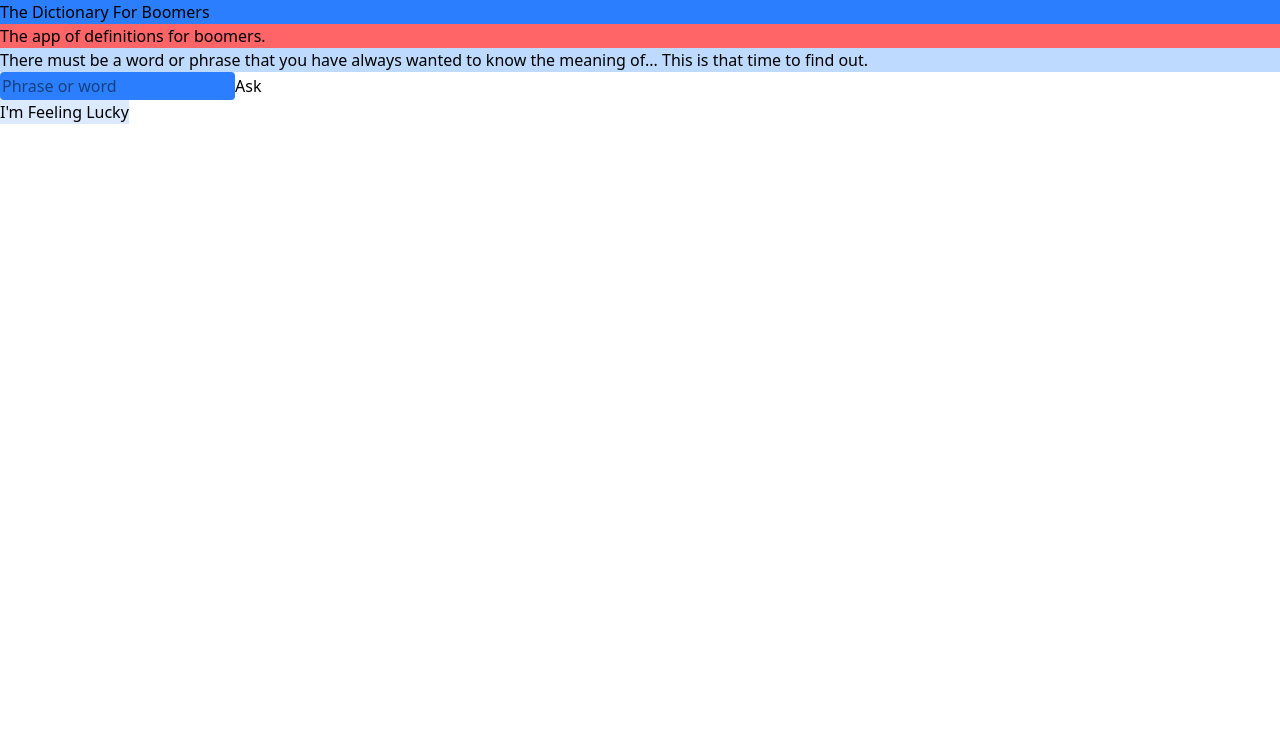
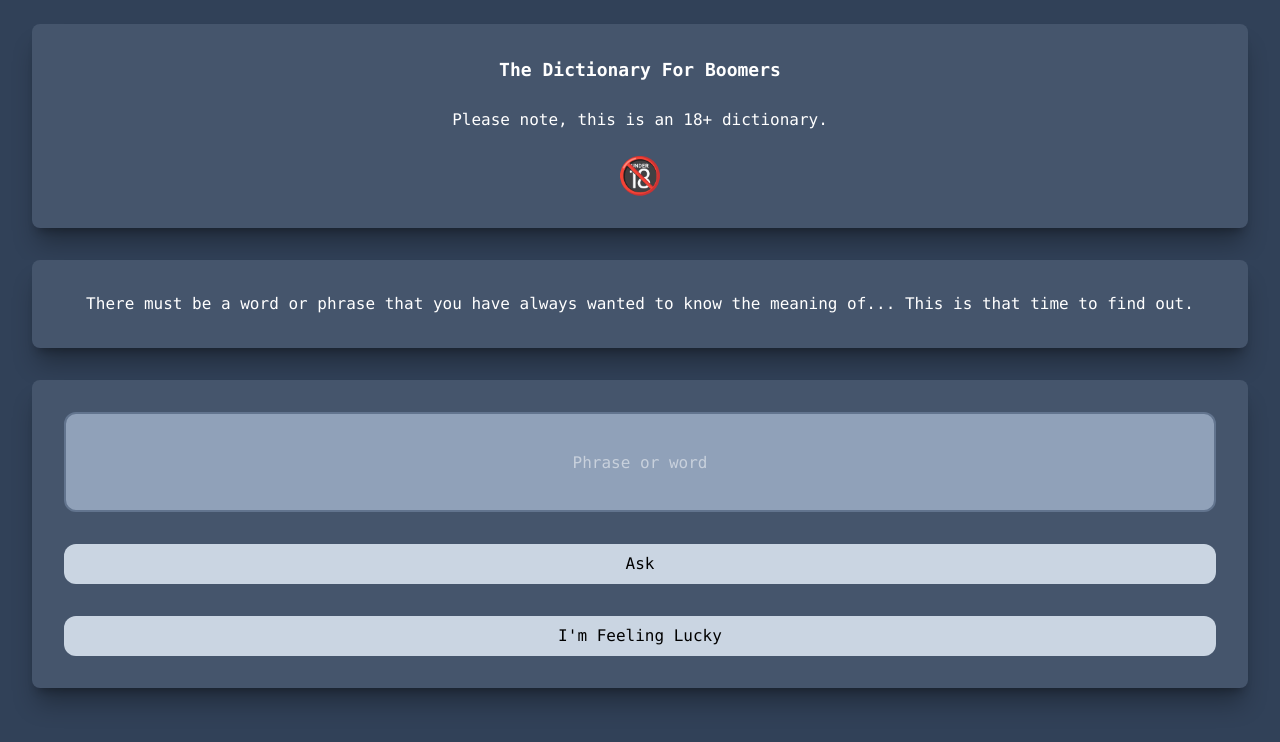
Before and after one commit to josephhelmore/Dictionary-app, a React (Vite) app in the folder Dictionary-app/: page / in a window 1280 px wide. Shown: the top 742 px of the page. Built offline with nearby package versions, Linux system fonts and the light colour scheme.

Commit message:
add styling

```diff
--- a/Dictionary-app/src/App.tsx
+++ b/Dictionary-app/src/App.tsx
@@ -1,13 +1,12 @@
 import "./App.css";
-import { Header, AppDescription, UserBody } from "./Components";
+import { Header, UserBody } from "./Components";
 
 function App() {
   return (
-    <>
+    <div className="h-screen bg-slate-700 pt-6">
       <Header />
-      <AppDescription />
-      <UserBody/>
-    </>
+      <UserBody />
+    </div>
   );
 }
 
--- a/Dictionary-app/src/Components/Description.tsx
+++ /dev/null
@@ -1,3 +0,0 @@
-export const AppDescription = () => {
-  return <p className="bg-red-400">The app of definitions for boomers.</p>;
-};
--- a/Dictionary-app/src/Components/Header.tsx
+++ b/Dictionary-app/src/Components/Header.tsx
@@ -1,3 +1,13 @@
 export const Header = () => {
-    return <p className="bg-blue-500"> The Dictionary For Boomers</p>
-}
+  return (
+    <section className="flex flex-col text-center text-white font-mono justify-center bg-slate-600 mb-8 mx-8 rounded-lg py-8 shadow-xl/30">
+      <p className="font-bold text-lg">
+        {" "}
+        The Dictionary For Boomers
+      </p>{" "}
+      <br />
+      <p>Please note, this is an 18+ dictionary.</p><br />
+      <p><span className="text-4xl">🔞</span> </p>
+    </section>
+  );
+};
--- a/Dictionary-app/src/Components/OutputDefenitions.tsx
+++ b/Dictionary-app/src/Components/OutputDefenitions.tsx
@@ -2,7 +2,7 @@ export const OutputDefs = ({ newData }: { newData: Record<string, any>[] }) => {
   return (
     <section>
       {newData.map((definition, i) => (
-        <>
+        <div className="h-auto bg-slate-300 rounded-xl h-10 mx-8 p-2 mt-8 text-black active:bg-slate-500 ">
           <p>
             <strong>Word: </strong> {definition.word}
           </p>
@@ -10,7 +10,8 @@ export const OutputDefs = ({ newData }: { newData: Record<string, any>[] }) => {
             <strong>Meaning: </strong>
             {definition.meaning}
           </p>
-        </>
+
+        </div>
       ))}
     </section>
   );
--- a/Dictionary-app/src/Components/SubmitForm.tsx
+++ b/Dictionary-app/src/Components/SubmitForm.tsx
@@ -8,6 +8,7 @@ type SubmitFormProps = {
 export const SubmitForm = ({ setNewData }: SubmitFormProps) => {
   const [newQuery, setNewQuery] = useState("");
   const [isValid, setIsValid] = useState(true);
+  const [placeholder, setPlaceholder] = useState("Phrase or word");
 
   const onSubmit = async (event: React.FormEvent) => {
     event.preventDefault();
@@ -24,32 +25,40 @@ export const SubmitForm = ({ setNewData }: SubmitFormProps) => {
 
   return (
     <>
-      <form onSubmit={onSubmit}>
+      <form
+        onSubmit={onSubmit}
+        className="flex flex-col text-center text-white font-mono justify-center bg-slate-600 m-8 rounded-lg py-8 shadow-xl/30"
+      >
         <input
           value={newQuery}
           onChange={(event) => {
             setNewQuery(event.target.value);
             setIsValid(true);
           }}
-          placeholder="Phrase or word"
+          placeholder={placeholder}
+          onFocus={() => setPlaceholder("")}
           id="text-area"
-          className={`bg-blue-500 border-2 rounded
-      ${isValid ? "border-blue-500" : "border-red-500 bg-red-100"}`}
+          className={`bg-slate-400 border-2 rounded-xl h-25 mx-8 text-center
+      ${isValid ? "border-slate-500" : "border-red-500"}`}
         />
-        <button type="submit" id="submit-button">
+        <button
+          type="submit"
+          className="bg-slate-300 rounded-xl h-10 mx-8 mt-8 text-center text-black active:bg-slate-500"
+        >
           Ask
         </button>
-      </form>
-      <button
+              <button
         type="button"
         onClick={async () => {
           const data = await fetchRandom();
           setNewData(data.data);
         }}
-        className="bg-blue-100"
+       className="bg-slate-300 rounded-xl h-10 mx-8 mt-8 text-center text-black active:bg-slate-500"
       >
         I'm Feeling Lucky
       </button>
+      </form>
+
     </>
   );
 };
--- a/Dictionary-app/src/Components/UserBody.tsx
+++ b/Dictionary-app/src/Components/UserBody.tsx
@@ -5,8 +5,8 @@ export const UserBody = () => {
 const [newData, setNewData] = useState<Record<string, any>[]>([]);
 
   return (
-    <section>
-      <p className="bg-blue-200">
+    <section className="h-auto bg-slate-700 pb-8">
+      <p className="flex text-center text-white font-mono justify-center bg-slate-600 m-8 rounded-lg py-8 shadow-xl/30 ">
         There must be a word or phrase that you have always wanted to know the
         meaning of... This is that time to find out.{" "}
       </p>
--- a/Dictionary-app/src/Components/index.tsx
+++ b/Dictionary-app/src/Components/index.tsx
@@ -1,5 +1,4 @@
 export * from "./Header"
-export * from "./Description"
 export * from "./UserBody"
 export * from "./SubmitForm"
 export * from "./OutputDefenitions"
--- a/Dictionary-app/src/index.css
+++ b/Dictionary-app/src/index.css
@@ -0,0 +1,4 @@
+html, body, #root {
+  height: 100%;
+  margin: 0;
+}
--- a/Dictionary-app/src/types/index.ts
+++ b/Dictionary-app/src/types/index.ts
@@ -1,8 +1,3 @@
 export type newQuery = {
 query: "string"
 };
-
-export type Object = {
-
-    meaning:"string"
-}
```
